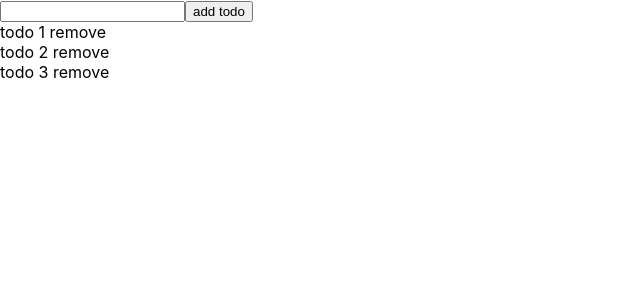
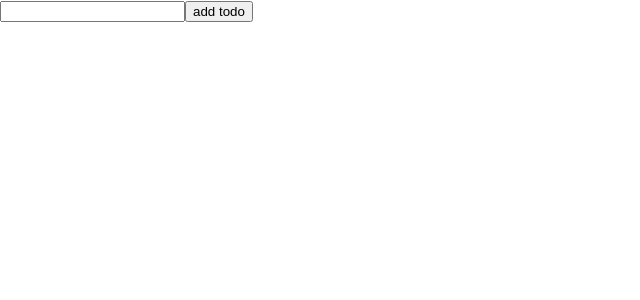
Before and after one commit to mls-kll/react-todo, a React (Create React App) app in the folder todo-app/: page / in a window 1280 px wide. Shown: the top 300 px of the page, without its empty margins (0-640 px from the left). Built offline with nearby package versions, Linux system fonts and the light colour scheme.

Commit message:
refactor id handling

```diff
--- a/todo-app/src/App.js
+++ b/todo-app/src/App.js
@@ -9,9 +9,9 @@ class App extends React.Component {
 
     this.state = {
       todos: [
-        { id: 1, name: 'todo 1', isCompleted: false },
-        { id: 2, name: 'todo 2', isCompleted: false },
-        { id: 3, name: 'todo 3', isCompleted: false }
+       /*  { id: 0, name: 'todo 1', isCompleted: false },
+        { id: 1, name: 'todo 2', isCompleted: false },
+        { id: 2, name: 'todo 3', isCompleted: false } */
       ],
       newTodo: ''
     };
@@ -40,7 +40,6 @@ class App extends React.Component {
 
   handleChange = event => {
     const newTodo = event.target.value;
-    console.log(newTodo);
     this.setState({
       newTodo
     });
@@ -48,8 +47,14 @@ class App extends React.Component {
 
   handleSubmit = event => {
     event.preventDefault();
+    const allIds = [];
+    this.state.todos.forEach(todo => allIds.push(todo.id));
+    const newId = this.state.todos.length > 0 ? allIds.reduce((max, num) => num > max ? num : max) + 1 : 0;
+
+    console.log(newId)
+
     const newTodo = {
-      id: Math.floor(Math.random()),
+      id: newId,
       name: this.state.newTodo,
       isCompleted: false
     };
--- a/todo-app/src/components/Todo.js
+++ b/todo-app/src/components/Todo.js
@@ -2,8 +2,8 @@ import React from "react";
 
 const Todo = ({ name, isCompleted, handleComplete, removeTodo }) => {
   return (
-    <div className={isCompleted ? 'complete' : 'uncomplete'}>
-      <span onClick={handleComplete}>{name}</span>
+    <div>
+      <span className={isCompleted ? 'complete' : 'uncomplete'} onClick={handleComplete}>{name}</span>
       <span onClick={removeTodo}> remove</span>
     </div>
   );
```
